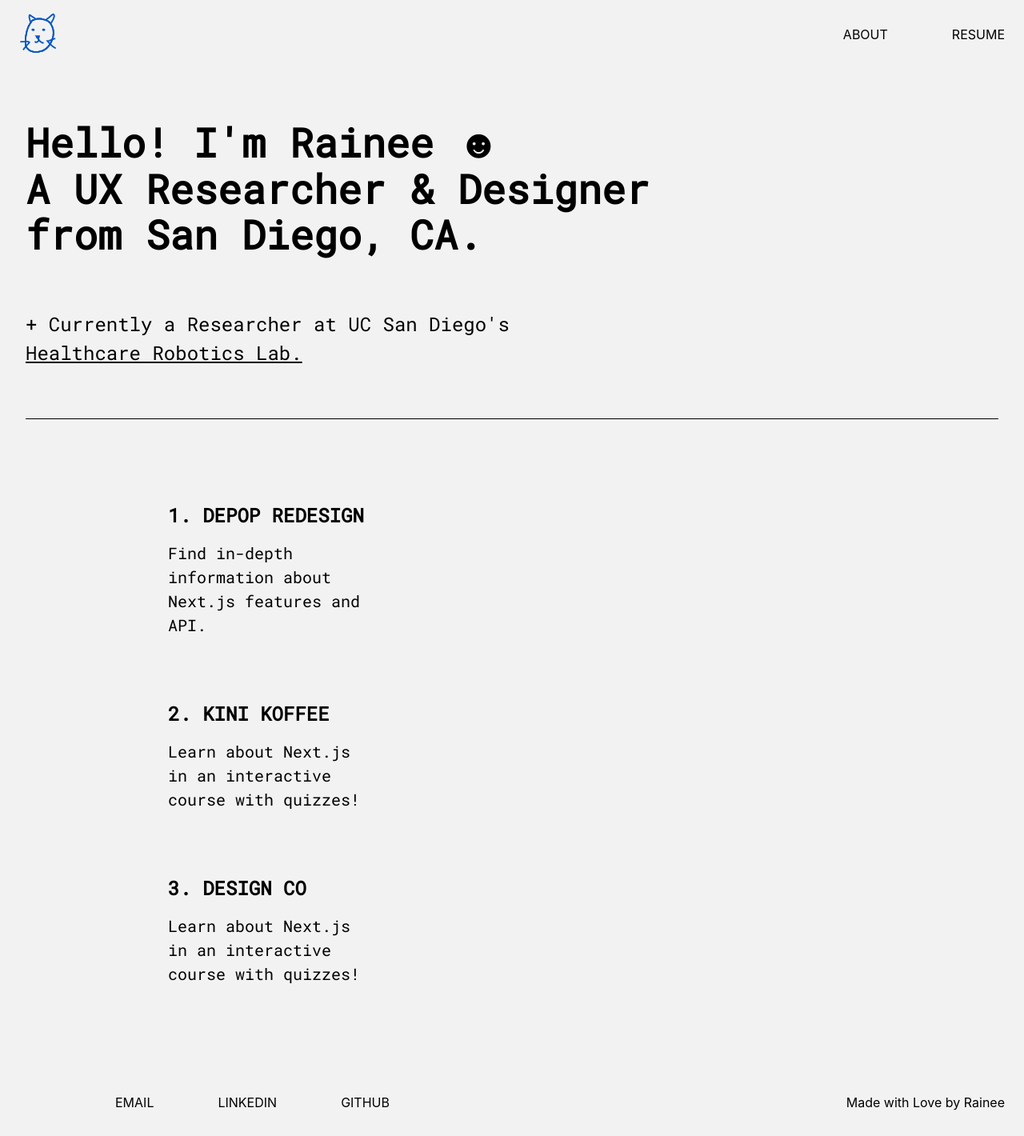
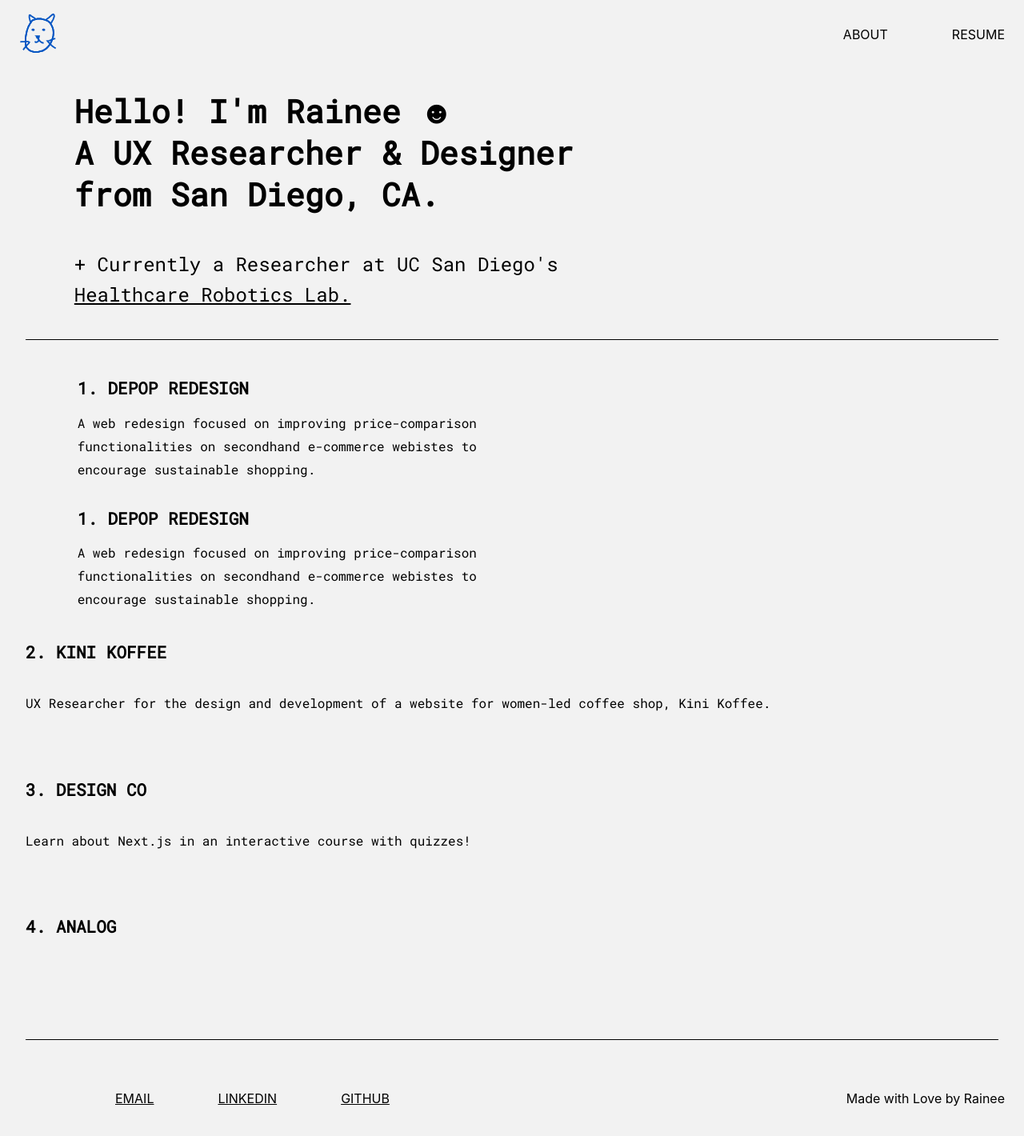
Before and after one commit to raineepei/design_portfolio, a Next.js app: page / in a window 1280 px wide. Shown: the whole page at 80% size. Built offline with nearby package versions, Linux system fonts and the light colour scheme.

Commit message:
hover effect

```diff
--- a/components/Footer.js
+++ b/components/Footer.js
@@ -8,17 +8,17 @@
             <ul className={styles.navmenu}>
                 <li className={styles.navitem}>
                     <Link href='/'>
-                        <a className={styles.navlink}>EMAIL</a>
+                        <a className={styles.navlink}><u>EMAIL</u></a>
                     </Link>
                 </li>
                 <li className={styles.navitem}>
                     <Link href='/'>
-                        <a className={styles.navlink}>LINKEDIN</a>
+                        <a className={styles.navlink}><u>LINKEDIN</u></a>
                     </Link>
                 </li>
                 <li className={styles.navitem}>
                     <Link href='/'>
-                        <a className={styles.navlink}>GITHUB</a>
+                        <a className={styles.navlink}><u>GITHUB</u></a>
                     </Link>
                 </li>
             </ul>
--- a/components/Navbar.js
+++ b/components/Navbar.js
@@ -14,7 +14,7 @@
             </Link>
             <ul className={styles.navmenu}>
                 <li className={styles.navitem}>
-                    <Link href='/'>
+                    <Link href='/pages/about/about.js'>
                         <a className={styles.navlink}>ABOUT</a>
                     </Link>
                 </li>
--- a/pages/index.js
+++ b/pages/index.js
@@ -22,28 +22,45 @@
 
         <p className={styles.description}>
           + Currently a Researcher at UC San Diego's
-          <br/><u>Healthcare Robotics Lab.</u>
+          <br/><Link href='http://healthrobotics.ucsd.edu/'><a><u>Healthcare Robotics Lab.</u></a></Link>
         </p>
+        {/* <span className={styles.bigcat}>
+          <Image src='/images/big-cat.svg' alt="Home" width={150} height={150} />
+        </span> */}
 
         {/* horizontal linebreak */}
-        <header className={styles.header}></header>
+        <header className={styles.breakline}></header>
 
+        <div>
+          <div className={styles.grid}>
+            <div className={styles.card}>
+              <a href="https://medium.com/@pei.rainee/depop-redesign-73b1e2f7d8c5" target="_blank">
+                <h2>1. DEPOP REDESIGN</h2>
+                <p>A web redesign focused on improving price-comparison functionalities on secondhand e-commerce webistes to encourage sustainable shopping.</p>
+              </a>
+            </div>
 
+            <div className={styles.hoverimage}>
+              <Image src='/images/big-cat.svg' className={styles.hoverimage} width={150} height={150} />
+            </div>
+          </div>
 
-        <div className={styles.grid}>
-          <a href="https://medium.com/@pei.rainee/depop-redesign-73b1e2f7d8c5" className={styles.card} target="_blank">
-            <h2>1. DEPOP REDESIGN</h2>
-            <p>Find in-depth information about Next.js features and API.</p>
-          </a>
+          <div className={styles.grid}>
+            <div className={styles.card}>
+              <a href="https://medium.com/@pei.rainee/depop-redesign-73b1e2f7d8c5" target="_blank">
+                <h2>1. DEPOP REDESIGN</h2>
+                <p>A web redesign focused on improving price-comparison functionalities on secondhand e-commerce webistes to encourage sustainable shopping.</p>
+              </a>
+            </div>
+
+            <div className={styles.hoverimage}>
+              <Image src='/images/big-cat.svg' className={styles.hoverimage} width={150} height={150} />
+            </div>
+          </div>
 
           <a href="/case-studies/kini-koffee" className={styles.card}>
-            <h2></h2>
-            <p></p>
-          </a>
-
-          <a href="/case-studies/kini-koffee" className={styles.card}>
-            <h2>2. KINI KOFFEE</h2>
-            <p>Learn about Next.js in an interactive course with quizzes!</p>
+            <h2 className={styles.kinicard}>2. KINI KOFFEE</h2>
+            <p>UX Researcher for the design and development of a website for women-led coffee shop, Kini Koffee.</p>
           </a>
 
           <a href="/case-studies/kini-koffee" className={styles.card}>
@@ -56,7 +73,25 @@
             <p>Learn about Next.js in an interactive course with quizzes!</p>
           </a>
 
+          <a href="/case-studies/kini-koffee" className={styles.card}>
+            <h2></h2>
+            <p></p>
+          </a>
+
+          <a href="/case-studies/kini-koffee" className={styles.card}>
+            <h2>4. ANALOG</h2>
+            <p></p>
+          </a>
+
+          <a href="/case-studies/kini-koffee" className={styles.card}>
+            <h2></h2>
+            <p></p>
+          </a>
         </div>
+
+        {/* horizontal linebreak */}
+        <header className={styles.breakline}></header>
+
       </main>
     </div>
   )
--- a/styles/Home.module.css
+++ b/styles/Home.module.css
@@ -4,12 +4,13 @@
 }
 
 .main {
-  min-height: 100vh;
-  padding: 4rem 0;
+  /* min-height: 100vh; */
+  /* padding: 4rem 0; */
+  /* padding: 5%; */
   flex: 1;
   display: flex;
   flex-direction: column;
-  justify-content: center;
+  /* justify-content: center; */
   /* align-items: center; */
   align-items: left;
   color: black;
@@ -42,13 +43,14 @@
   list-style: none;
 }
 
-.header {
+.breakline {
   display: flex;
   flex: 1;
-  padding: 2rem 0;
+  /* padding: 2rem 0; */
   border-top: 1px solid black;
   justify-content: center;
   align-items: center;
+  margin: 1% 0 2.5% 0;
 }
 
 .footer {
@@ -60,38 +62,41 @@
   align-items: center;
 }
 
-.footer a {
+/* .footer a {
   display: flex;
   justify-content: center;
   align-items: center;
   flex-grow: 1;
-}
+} */
 
-.title a {
+/* .title a {
   color: #0070f3;
   text-decoration: none;
-}
+} */
 
-.title a:hover,
+/* .title a:hover,
 .title a:focus,
 .title a:active {
   text-decoration: underline;
-}
+} */
 
 .title {
-  margin: 0;
-  line-height: 1.15;
-  font-size: 50px;
+  padding-left: 5%;
+  line-height: 1.3;
+  font-size: 40px;
+  margin-bottom: 1.5%
 }
 
 .description {
+  /* margin: 4rem 0; */
+  line-height: 1.6;
+  font-size: 1.5rem;
+  padding-left: 5%;
   text-align: left;
 }
 
-.description {
-  margin: 4rem 0;
-  line-height: 1.5;
-  font-size: 1.5rem;
+.bigcat {
+  padding: 10% 10% 1%;
 }
 
 .code {
@@ -114,38 +119,64 @@
 .grid {
   display: grid;
   grid-template-columns: 50% 50%;
-  /* justify-content: center; */
-  justify-items: center;
+  justify-content: center;
+  /* justify-items: center; */
+  /* margin-top: -3%; */
 }
 
 .card {
   margin: 1rem;
-  padding: 1.5rem;
+  /* padding: 1.5rem; */
+  padding-left: 8%;
   text-align: left;
   color: inherit;
   text-decoration: none;
   /* border: 1px solid #eaeaea; */
-  border-radius: 10px;
+  /* border-radius: 10px; */
   transition: color 0.15s ease, border-color 0.15s ease;
-  max-width: 300px;
+  /* max-width: 65%; */
 }
 
-.card:hover,
+/* .card:hover,
 .card:focus,
 .card:active {
   color: #0070f3;
   border-color: #0070f3;
+} */
+
+.card h2 {
+  margin: 0 0 3% 0;
+  /* font-size: 1.5rem; */
+  font-size: 21px;
 }
 
-.card h2 {
-  margin: 0 0 1rem 0;
-  font-size: 1.5rem;
+.card h2:hover {
+  color:white;
+  background-color: black;
+  width: fit-content;
 }
 
 .card p {
   margin: 0;
-  font-size: 1.25rem;
-  line-height: 1.5;
+  /* font-size: 1.25rem; */
+  font-size: 16px;
+  line-height: 1.8;
+}
+
+.hoverimage {
+  /* width: 100%;
+  height: 100%;
+  object-fit: contain; */
+  opacity: 0;
+  visibility: hidden;
+  display: block;
+  margin-left: auto;
+  margin-right: auto;
+}
+
+.grid:hover .hoverimage {
+  visibility: visible;
+  opacity: 1;
 }
 
 .logo {
```
Also changed, not shown: public/images/big-cat.svg (added).
